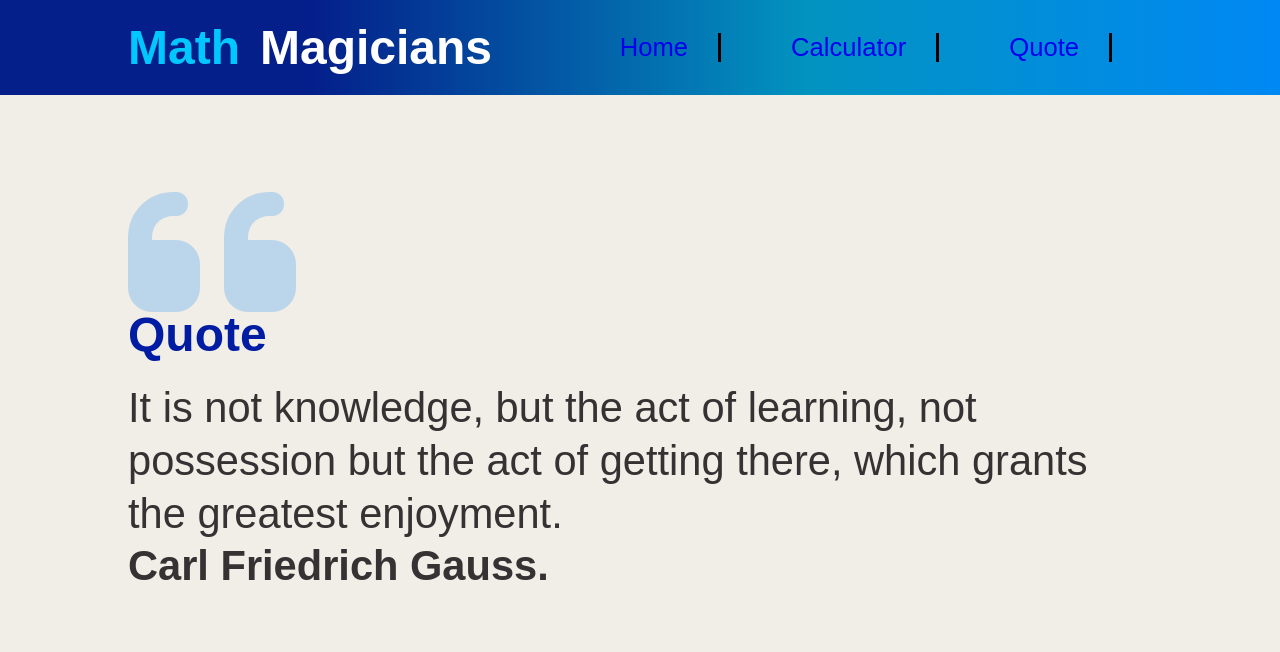
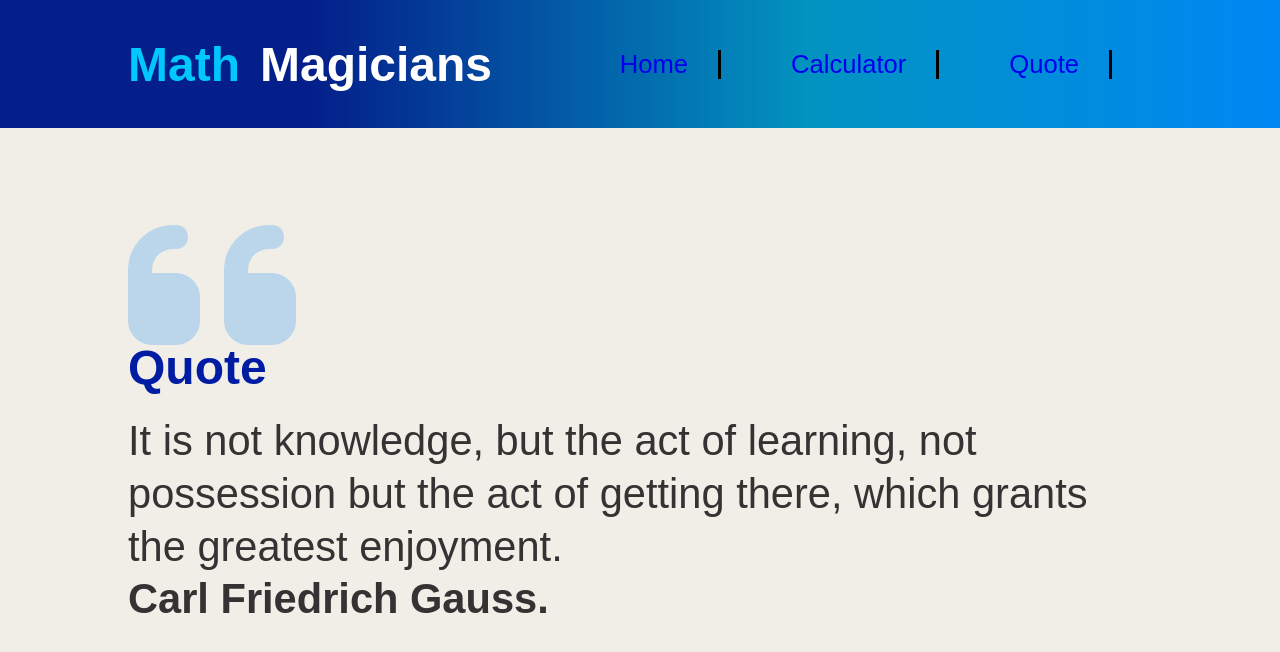
Before and after one commit to felixDev22/math-app1, a React (Create React App) app: page /quote in a window 1280 px wide. Shown: the top 652 px of the page. Built offline with nearby package versions, Linux system fonts and the light colour scheme.

Commit message:
add hover

```diff
--- a/src/components/Navbar.module.css
+++ b/src/components/Navbar.module.css
@@ -13,7 +13,7 @@
   justify-content: space-between;
   background: linear-gradient(90deg, rgba(4,30,138,1) 24%, rgb(2, 147, 192) 63%, rgba(0,136,244,1) 100%);
   width: 100%;
-  height: 15%;
+  height: 16vh;
   padding: 20px 10%;
 }
 
@@ -39,7 +39,8 @@ span{
   cursor: pointer;
 }
 
-.navlinks {
-  color: #fff;
+.navlinks ul li:hover {
+  border: 1px solid #fff;
+  border-radius: 10px;
   text-decoration: none;
 }
```
